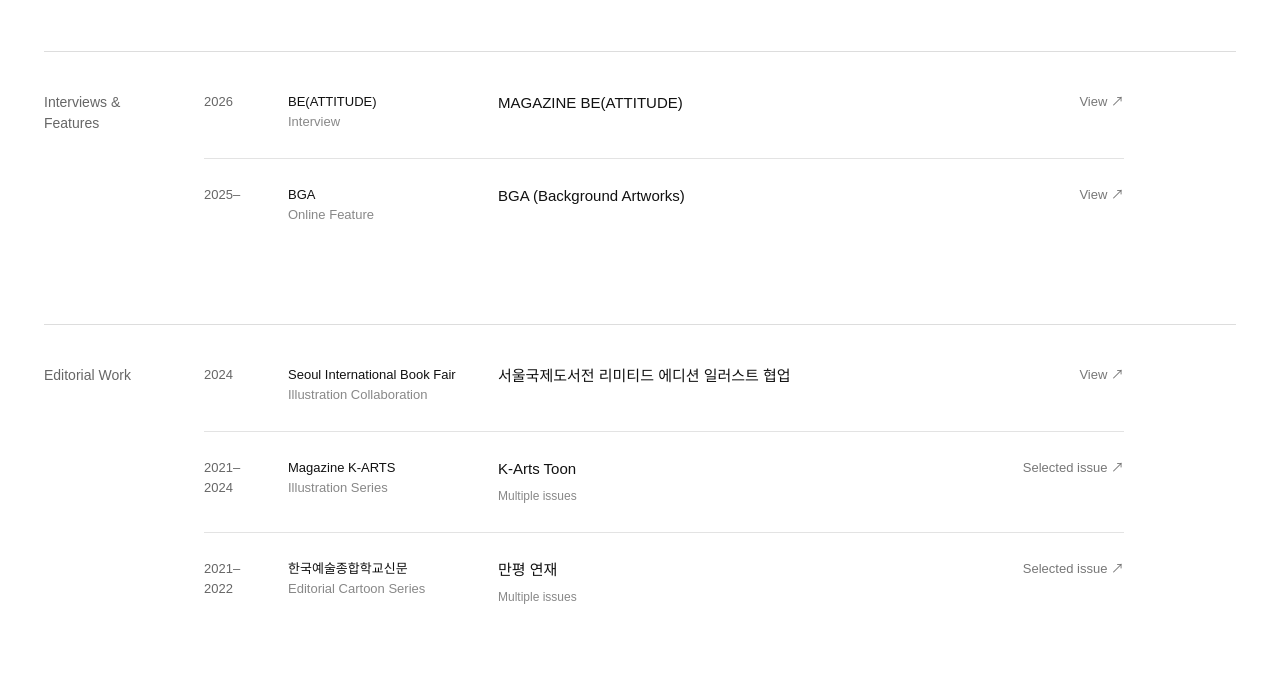
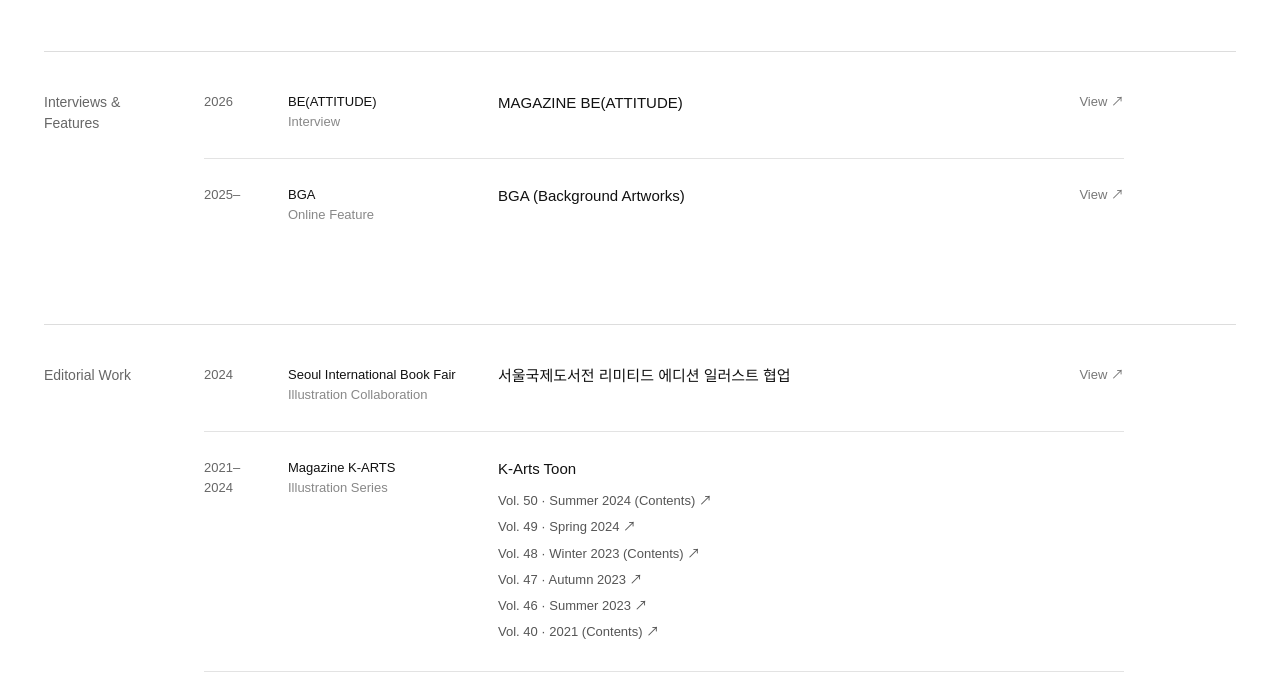
Before and after one commit to Yunseo-Jo/Yunseo-Jo.github.io, a plain HTML site: page press.html in a window 1280 px wide. Shown: the part 242-937 px from the top of the page. Drawn offline with Linux system fonts and the light colour scheme.

Commit message:
Update press.html

```diff
--- a/press.html
+++ b/press.html
@@ -230,6 +230,20 @@
       }
     }
   </style>
+  <style id="press-issue-styles">
+    .press-issues { margin: 8px 0 0; padding: 0; list-style: none; }
+    .press-issues a {
+      display: inline-block;
+      padding: 3px 0;
+      color: #555;
+      font-size: 13px;
+      line-height: 1.55;
+      overflow-wrap: anywhere;
+    }
+    .press-issues a:hover,
+    .press-issues a:focus-visible { text-decoration: underline; text-underline-offset: 3px; }
+    .press-issues a:focus-visible { outline: 1px solid #111; outline-offset: 3px; }
+  </style>
 </head>
 
 <body>
@@ -300,13 +314,17 @@
             <span class="press-outlet">Magazine K-ARTS</span>
             <span class="press-kind">Illustration Series</span>
           </span>
-          <span class="press-content">
+          <div class="press-content">
             <strong class="press-title">K-Arts Toon</strong>
-            <span class="press-note">Multiple issues</span>
-          </span>
-          <a class="external-link selected-issue" href="https://webzine.karts.ac.kr/magazine/48/index.html" target="_blank" rel="noopener noreferrer">
-            Selected issue <span aria-hidden="true">&#8599;</span>
-          </a>
+            <ul class="press-issues" aria-label="K-Arts Toon issues">
+              <li><a href="https://art.karts.ac.kr/magazine/50/" target="_blank" rel="noopener noreferrer">Vol. 50 · Summer 2024 (Contents) <span aria-hidden="true">&#8599;</span></a></li>
+              <li><a href="https://art.karts.ac.kr/magazine/49/news-3.html" target="_blank" rel="noopener noreferrer">Vol. 49 · Spring 2024 <span aria-hidden="true">&#8599;</span></a></li>
+              <li><a href="https://webzine.karts.ac.kr/magazine/48/index.html" target="_blank" rel="noopener noreferrer">Vol. 48 · Winter 2023 (Contents) <span aria-hidden="true">&#8599;</span></a></li>
+              <li><a href="https://art.karts.ac.kr/magazine/47/news-3.html" target="_blank" rel="noopener noreferrer">Vol. 47 · Autumn 2023 <span aria-hidden="true">&#8599;</span></a></li>
+              <li><a href="https://art.karts.ac.kr/magazine/46/news-3.html" target="_blank" rel="noopener noreferrer">Vol. 46 · Summer 2023 <span aria-hidden="true">&#8599;</span></a></li>
+              <li><a href="https://art.karts.ac.kr/magazine/40/" target="_blank" rel="noopener noreferrer">Vol. 40 · 2021 (Contents) <span aria-hidden="true">&#8599;</span></a></li>
+            </ul>
+          </div>
         </article>
 
         <article class="press-item">
@@ -315,13 +333,12 @@
             <span class="press-outlet">한국예술종합학교신문</span>
             <span class="press-kind">Editorial Cartoon Series</span>
           </span>
-          <span class="press-content">
+          <div class="press-content">
             <strong class="press-title">만평 연재</strong>
-            <span class="press-note">Multiple issues</span>
-          </span>
-          <a class="external-link selected-issue" href="http://news.karts.ac.kr/?p=8805" target="_blank" rel="noopener noreferrer">
-            Selected issue <span aria-hidden="true">&#8599;</span>
-          </a>
+            <ul class="press-issues" aria-label="만평 연재">
+              <li><a href="http://news.karts.ac.kr/?p=8805" target="_blank" rel="noopener noreferrer">만평 보기 <span aria-hidden="true">&#8599;</span></a></li>
+            </ul>
+          </div>
         </article>
       </div>
     </section>
```
